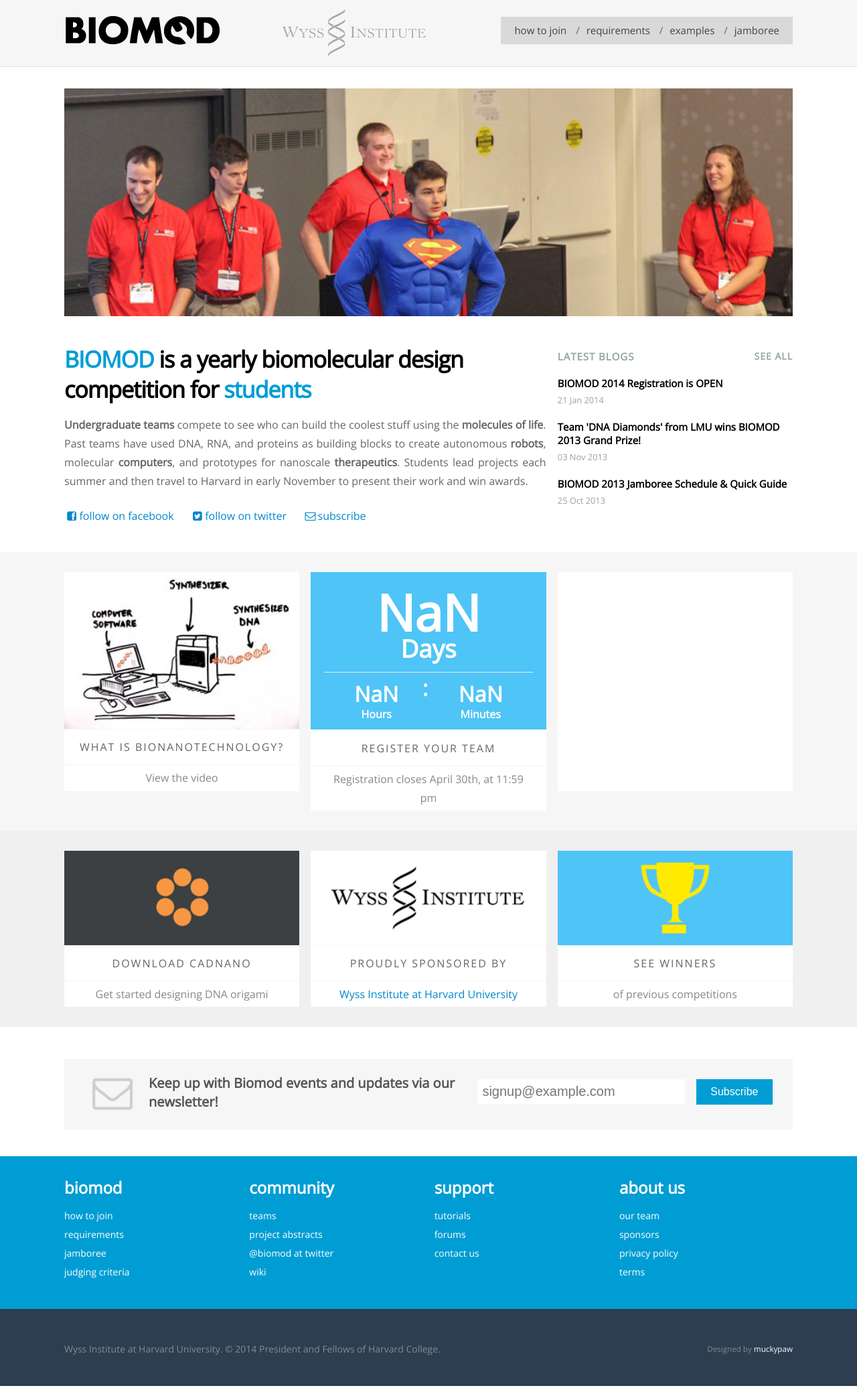
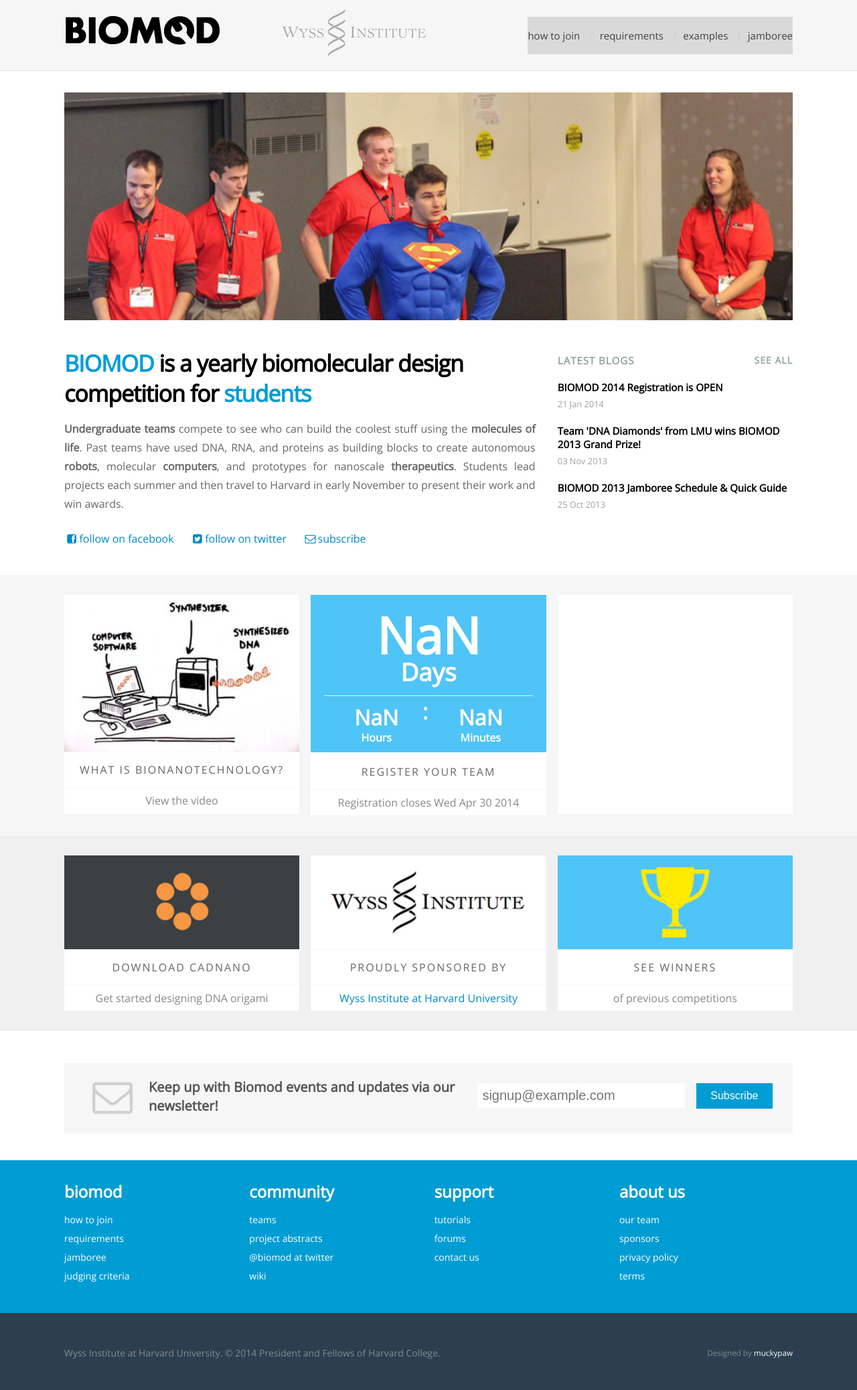
Before and after one commit to sdouglas/biomod, a Jekyll site: the page built from index.html, in a window 1280 px wide. Shown: the whole page at 67% size. Built offline with Jekyll 4.4.1, drawn with Linux system fonts in a browser that asks for light colours; nearby versions of some CDN libraries; Markdown is read by kramdown in place of the engine named in the settings.

Commit message:
moved dates to variable in _config file. using js to update on page

```diff
--- a/_config.yml
+++ b/_config.yml
@@ -6,3 +6,11 @@
 paginate: 5
 paginate_path: "blog/page:num/index.html"
 excerpt_separator: <!--more-->
+
+# The month in javascript's Date constructor is 0-indexed,
+# so for clarity we use the numeric month but explicity subtract 1 inline
+# format is for javascript Date function ( year, month-1, day, hour, minute )
+registration_date: 2014, 4-1, 30, 23, 59
+
+# not used yet, but could be used same way as registration:
+# jamboree_date: 2014, 11-1, 1, 9, 00
--- a/assets/css/style.css
+++ b/assets/css/style.css
@@ -32,8 +32,8 @@
   color: #95a5a6; }
 
 header ul.horizontal {
-  background: #d9d9d9;
-  padding-right: 20px; }
+  color: #ccc;
+  background: #d9d9d9; }
   header ul.horizontal a:link, header ul.horizontal a:visited {
     color: #444; }
 
@@ -227,8 +227,8 @@
 ul.horizontal {
   *zoom: 1;
   font-size: 15px;
-  line-height: 21px;
-  padding: 10px 10px 10px 20px; }
+  margin-bottom: 14px;
+  padding: 14px 0; }
   ul.horizontal:before, ul.horizontal:after {
     content: " ";
     display: table; }
@@ -271,7 +271,8 @@
 
 #mission-more {
   text-align: justify;
-  margin-top: 1em; }
+  margin-top: 1em;
+  padding-right: 1em; }
 
 h2 {
   font-size: 28px;
@@ -456,8 +457,8 @@
   color: #95a5a6; }
 
 header ul.horizontal {
-  background: #d9d9d9;
-  padding-right: 20px; }
+  color: #ccc;
+  background: #d9d9d9; }
   header ul.horizontal a:link, header ul.horizontal a:visited {
     color: #444; }
 
@@ -604,8 +605,8 @@
   color: #95a5a6; }
 
 header ul.horizontal {
-  background: #d9d9d9;
-  padding-right: 20px; }
+  color: #ccc;
+  background: #d9d9d9; }
   header ul.horizontal a:link, header ul.horizontal a:visited {
     color: #444; }
 
--- a/assets/js/main.js
+++ b/assets/js/main.js
@@ -1,3 +1,8 @@
+---
+---
+/* the empty YAML frontmatter above ensures this file is parsed by jekyll
+** so we can access site variables for event dates in the javascript */
+
 $(function(){
 
     /*** Slideshows ***/
@@ -60,8 +65,11 @@
         // The month in javascript's Date constructor is 0-indexed,
         // so for clarity we can use the numeric month but explicity subtract 1 inline
 		// Date( year, month-1, day, hour )
-        var nextBiomod = new Date(2014, 4-1, 30, 23, 59); // registration date: April 30th, 2014 -- 11:59 pm
-		// var nextBiomod = new Date(2014, 11-1, 1, 9); // Jamboree date: November 1st, 2014 -- 9am?
+
+        // here we get the registration deadline from _config.yml
+        // and use it for countdown timer and date in countdown panel
+        var nextBiomod = new Date( {{site.registration_date}} ); //Date(2014, 4-1, 30, 23, 59); // registration date: April 30th, 2014 -- 11:59 pm
+        $('.calendar-panel .section-caption span').html( nextBiomod.toDateString() );
         var now = new Date();
         if ( now.valueOf() < nextBiomod.valueOf() ) {
                 // Jamboree is still in the future
--- a/assets/scss/typo.scss
+++ b/assets/scss/typo.scss
@@ -145,7 +145,11 @@
     }
 }
 
-#mission-more { text-align: justify; margin-top:1em; padding-right:1em;}
+#mission-more {
+    text-align: justify;
+    margin-top:1em;
+    padding-right:1em;
+}
 
 h2 {
     font-size: 28px;
--- a/index.html
+++ b/index.html
@@ -74,7 +74,7 @@
             <div class="section-caption">View the video</div>
         </section>
 
-        <section class="third">
+        <section class="third calendar-panel">
             <div class="feature-box" id="calendar">
                 <p class="countdown"></p>
                 <div class="underway">
@@ -84,7 +84,7 @@
                 </div>
             </div>
                 <a class="section-title" href="/how-to-join">Register Your Team</a>
-                <div class="section-caption">Registration closes April 30th, at 11:59 pm <!-- Jamboree date! ---- November 1st, 2014 / Cambridge, MA --></div>
+                <div class="section-caption">Registration closes <span>April 30th, at 11:59 pm </span><!-- Jamboree date! ---- November 1st, 2014 / Cambridge, MA --></div>
         </section>
 
         <section class="third feature-box" id="facebook-box">
```
Also changed, not shown: assets/css/flexslider.css (+39 -39 lines), assets/css/typo.css (+6 -5 lines).
